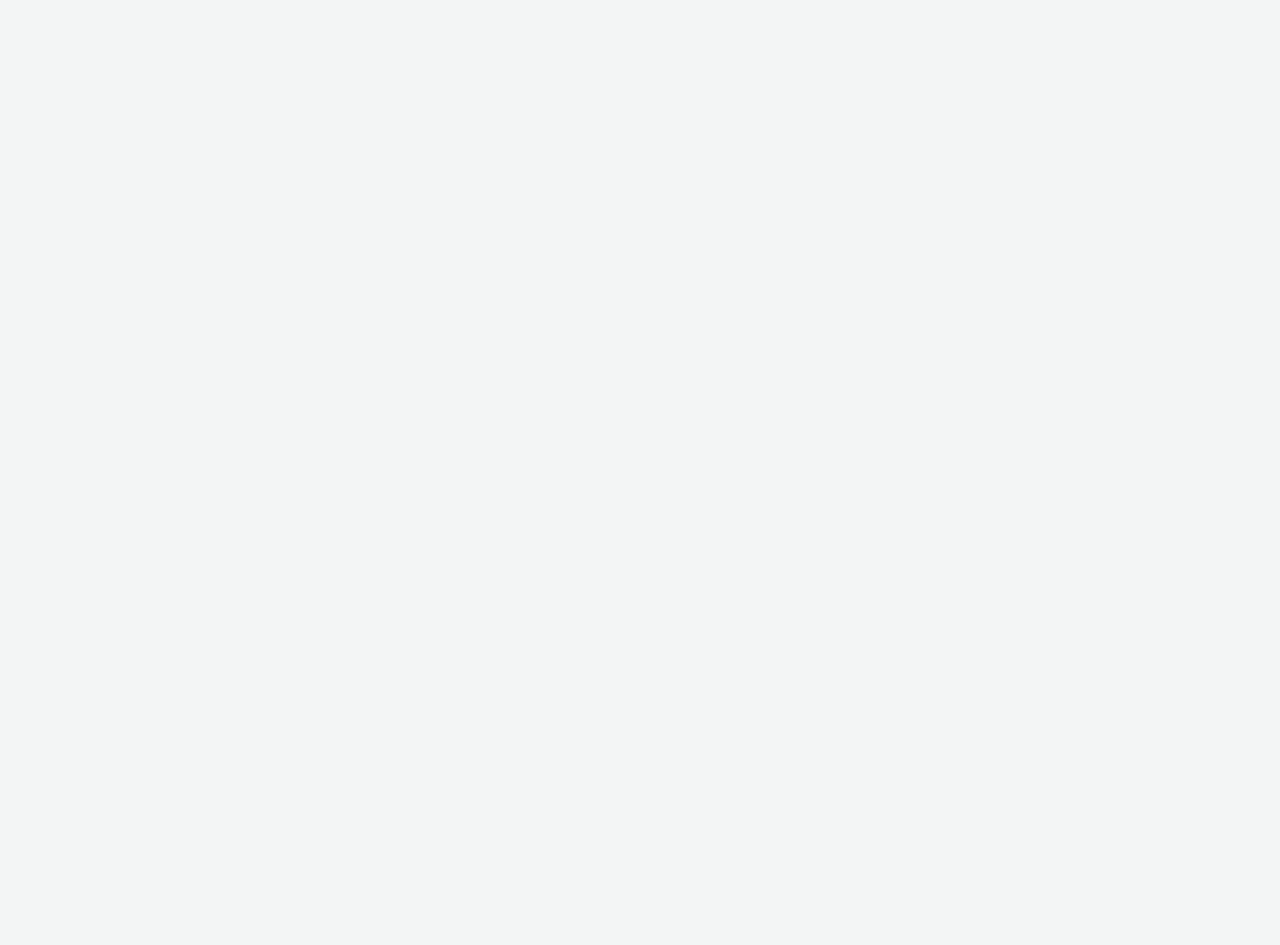
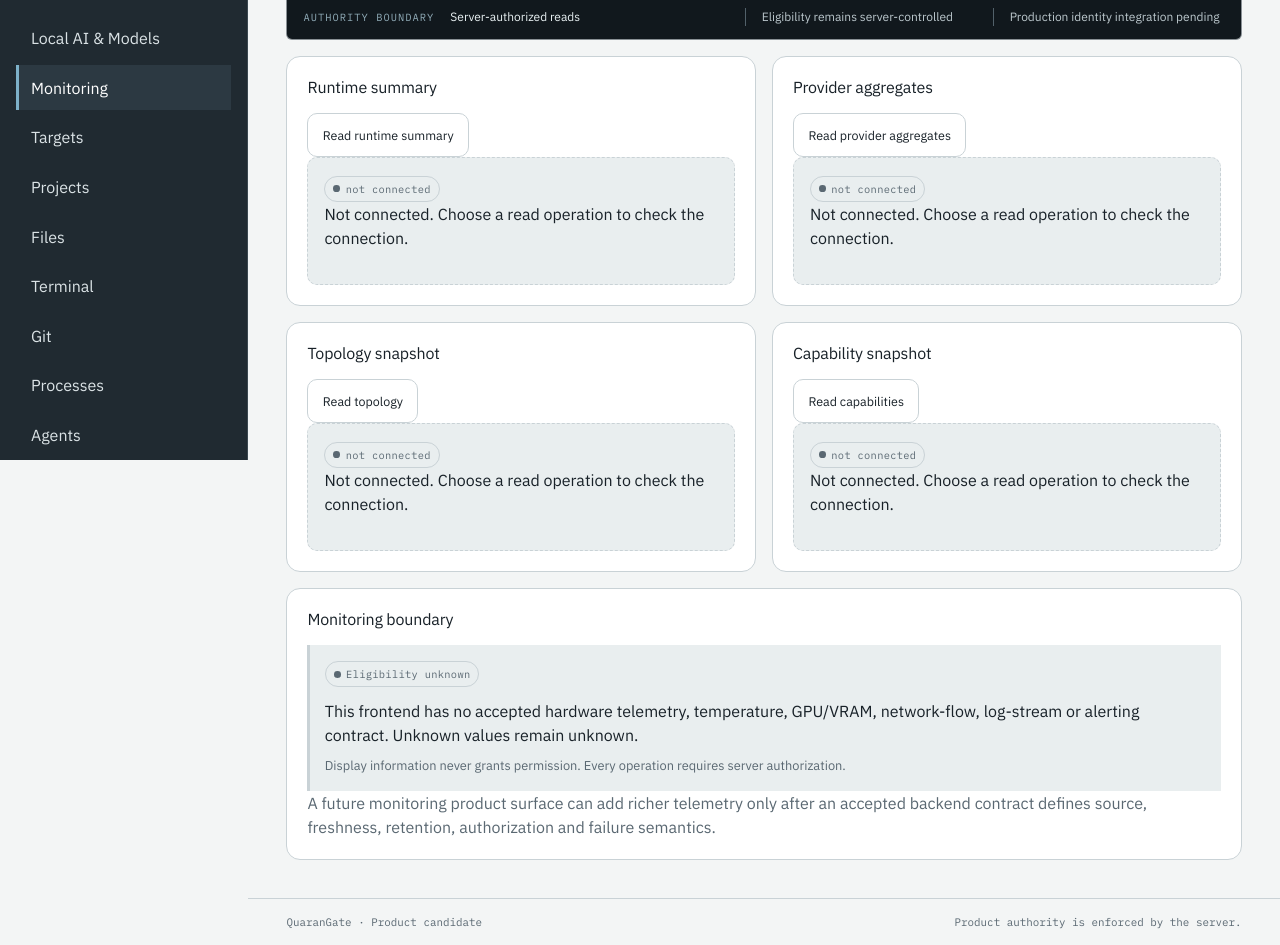
Before and after one commit to Herman940306/QuaranGate, a Next.js app in the folder frontend/: page /monitoring in a window 1280 px wide. Before the commit this address had no page. Shown: the part 340-1285 px from the top of the page. Before the commit the page ends 800 px from the top, so only its background shows below. Built offline with nearby package versions, Linux system fonts and the light colour scheme.

Commit message:
feat(frontend): add monitoring metadata center

```diff
--- /dev/null
+++ b/frontend/src/app/(foundation)/monitoring/page.tsx
@@ -0,0 +1,4 @@
+import type { Metadata } from "next";
+import { MonitoringCenter } from "../../../components/monitoring-center";
+export const metadata: Metadata = { title: "Monitoring" };
+export default function Page() { return <MonitoringCenter />; }
--- /dev/null
+++ b/frontend/src/components/monitoring-center.tsx
@@ -0,0 +1,21 @@
+"use client";
+import { useOperational } from "./operational-provider";
+import { MetadataTable, OperationalHeading, ReadPanel, ReceiptTime } from "./operational-read";
+import { Panel, PermissionExplanation } from "./primitives";
+
+export function MonitoringCenter() {
+  const { client } = useOperational();
+  return <>
+    <OperationalHeading title="Monitoring">Read bounded monitoring metadata from the Control Center contract. These snapshots are not live telemetry streams, hardware probes, uptime guarantees or production-health certifications.</OperationalHeading>
+    <div className="foundation-grid">
+      <ReadPanel title="Runtime summary" action="Read runtime summary" operation={signal => client.control("summary", signal)}>{snapshot => <><ReceiptTime receivedAt={snapshot.generatedAt} generatedAt={snapshot.generatedAt} /><MetadataTable caption="Runtime summary metadata" rows={snapshot.rows} /></>}</ReadPanel>
+      <ReadPanel title="Provider aggregates" action="Read provider aggregates" operation={signal => client.control("providers", signal)}>{snapshot => <><p className="muted">Aggregate counts are not a job list and do not prove principal-specific eligibility.</p><ReceiptTime receivedAt={snapshot.generatedAt} generatedAt={snapshot.generatedAt} /><MetadataTable caption="Provider aggregate metadata" rows={snapshot.rows} /></>}</ReadPanel>
+      <ReadPanel title="Topology snapshot" action="Read topology" operation={signal => client.control("topology", signal)}>{snapshot => <><ReceiptTime receivedAt={snapshot.generatedAt} generatedAt={snapshot.generatedAt} /><MetadataTable caption="Topology metadata" rows={snapshot.rows} /></>}</ReadPanel>
+      <ReadPanel title="Capability snapshot" action="Read capabilities" operation={signal => client.control("capabilities", signal)}>{snapshot => <><ReceiptTime receivedAt={snapshot.generatedAt} generatedAt={snapshot.generatedAt} /><MetadataTable caption="Capability metadata" rows={snapshot.rows} /></>}</ReadPanel>
+    </div>
+    <Panel title="Monitoring boundary">
+      <PermissionExplanation state="unknown" reason="This frontend has no accepted hardware telemetry, temperature, GPU/VRAM, network-flow, log-stream or alerting contract. Unknown values remain unknown." />
+      <p className="muted">A future monitoring product surface can add richer telemetry only after an accepted backend contract defines source, freshness, retention, authorization and failure semantics.</p>
+    </Panel>
+  </>;
+}
--- a/frontend/src/components/shell.tsx
+++ b/frontend/src/components/shell.tsx
@@ -10,7 +10,7 @@ import { Badge, IconButton } from "./primitives";
 
 function Navigation({ engineering, onNavigate }: { engineering: boolean; onNavigate?: () => void }) {
   const pathname = usePathname();
-  return <nav aria-label="Main navigation"><Link href="/" aria-current={pathname === "/" ? "page" : undefined} onClick={onNavigate}>Foundation</Link>{[["/overview", "Overview"], ["/arena", "Agent Arena"], ["/approvals", "Review & Approvals"], ["/ide-sessions", "IDE Sessions"], ["/models", "Local AI & Models"], ["/targets", "Targets"], ["/projects", "Projects"], ["/files", "Files"], ["/terminal", "Terminal"], ["/git", "Git"], ["/processes", "Processes"], ["/agents", "Agents"], ["/providers", "Providers"], ["/agent-profiles", "Agent Profiles"], ["/jobs", "Jobs"], ["/github", "GitHub"], ["/control-center", "Control Center"], ["/security", "Security & Access"], ["/account", "Account"], ["/workspaces", "Workspaces"], ["/permissions", "Product permissions"], ["/sign-in", "Sign in"]].map(([href, label]) => <Link key={href} href={href} aria-current={pathname === href ? "page" : undefined} onClick={onNavigate}>{label}</Link>)}{engineering ? <Link href="/design-system" aria-current={pathname === "/design-system" ? "page" : undefined} onClick={onNavigate}>Design System <span>DEV</span></Link> : null}</nav>;
+  return <nav aria-label="Main navigation"><Link href="/" aria-current={pathname === "/" ? "page" : undefined} onClick={onNavigate}>Foundation</Link>{[["/overview", "Overview"], ["/arena", "Agent Arena"], ["/approvals", "Review & Approvals"], ["/ide-sessions", "IDE Sessions"], ["/models", "Local AI & Models"], ["/monitoring", "Monitoring"], ["/targets", "Targets"], ["/projects", "Projects"], ["/files", "Files"], ["/terminal", "Terminal"], ["/git", "Git"], ["/processes", "Processes"], ["/agents", "Agents"], ["/providers", "Providers"], ["/agent-profiles", "Agent Profiles"], ["/jobs", "Jobs"], ["/github", "GitHub"], ["/control-center", "Control Center"], ["/security", "Security & Access"], ["/account", "Account"], ["/workspaces", "Workspaces"], ["/permissions", "Product permissions"], ["/sign-in", "Sign in"]].map(([href, label]) => <Link key={href} href={href} aria-current={pathname === href ? "page" : undefined} onClick={onNavigate}>{label}</Link>)}{engineering ? <Link href="/design-system" aria-current={pathname === "/design-system" ? "page" : undefined} onClick={onNavigate}>Design System <span>DEV</span></Link> : null}</nav>;
 }
 export function Shell({ children, engineering, identityClient, identityClock }: { children: ReactNode; engineering: boolean; identityClient?: IdentityClient; identityClock?: () => number }) {
   return <IdentityProvider client={identityClient} clock={identityClock}><IdentityOperationalBoundary engineering={engineering}>{children}</IdentityOperationalBoundary></IdentityProvider>;
@@ -28,7 +28,7 @@ function ShellBody({ children, engineering }: { children: ReactNode; engineering
   return <div className="shell"><a className="skip-link" href="#main">Skip to content</a>
     <aside className="rail"><Link href="/" className="brand"><span className="brand-mark" aria-hidden="true">Q</span><span>QuaranGate<small>ENGINEERING WORKSPACE</small></span></Link><p className="rail-label">PRODUCT FOUNDATION</p><Navigation engineering={engineering} /><div className="rail-foot"><span className="rail-label">AUTHORITY BOUNDARY</span><p>Server authority applies to every operation.</p><span className="rail-version">Product integration pending</span></div></aside>
     <div className="workspace"><header className="command-bar"><div className="header-context"><span className="narrow-menu"><IconButton label="Open navigation" onClick={() => overlay.open({ title: "Navigation", description: "QuaranGate foundation routes", kind: "drawer", closeOnDesktop: true, children: <Navigation engineering={engineering} onNavigate={overlay.close} /> })}>☰</IconButton></span><Link href="/workspaces" className="context-label">Workspace<small>{session?.workspace.name ?? "No verified workspace"}</small></Link></div><div className="account-context"><Badge>{state === "available" ? "Last read connected" : state.replaceAll("_", " ")}</Badge><Link href="/account" className="context-label">Account<small>{session?.user.displayName ?? (identity.integrated ? identity.state.kind.replaceAll("_", " ") : "Identity integration pending")}</small></Link></div></header>
-      <main id="main" tabIndex={-1} key={["/overview", "/arena", "/approvals", "/ide-sessions", "/models", "/targets", "/projects", "/files", "/terminal", "/git", "/processes", "/agents", "/jobs", "/github", "/control-center", "/security"].includes(pathname) ? identity.projectionEpoch : pathname}>{children}</main><footer className="page-footer">QuaranGate · Product candidate <span>Product authority is enforced by the server.</span></footer>
+      <main id="main" tabIndex={-1} key={["/overview", "/arena", "/approvals", "/ide-sessions", "/models", "/monitoring", "/targets", "/projects", "/files", "/terminal", "/git", "/processes", "/agents", "/jobs", "/github", "/control-center", "/security"].includes(pathname) ? identity.projectionEpoch : pathname}>{children}</main><footer className="page-footer">QuaranGate · Product candidate <span>Product authority is enforced by the server.</span></footer>
     </div>
   </div>;
 }
```
Also changed, not shown: 2 other files (tests, documents, lock files or other folders).
